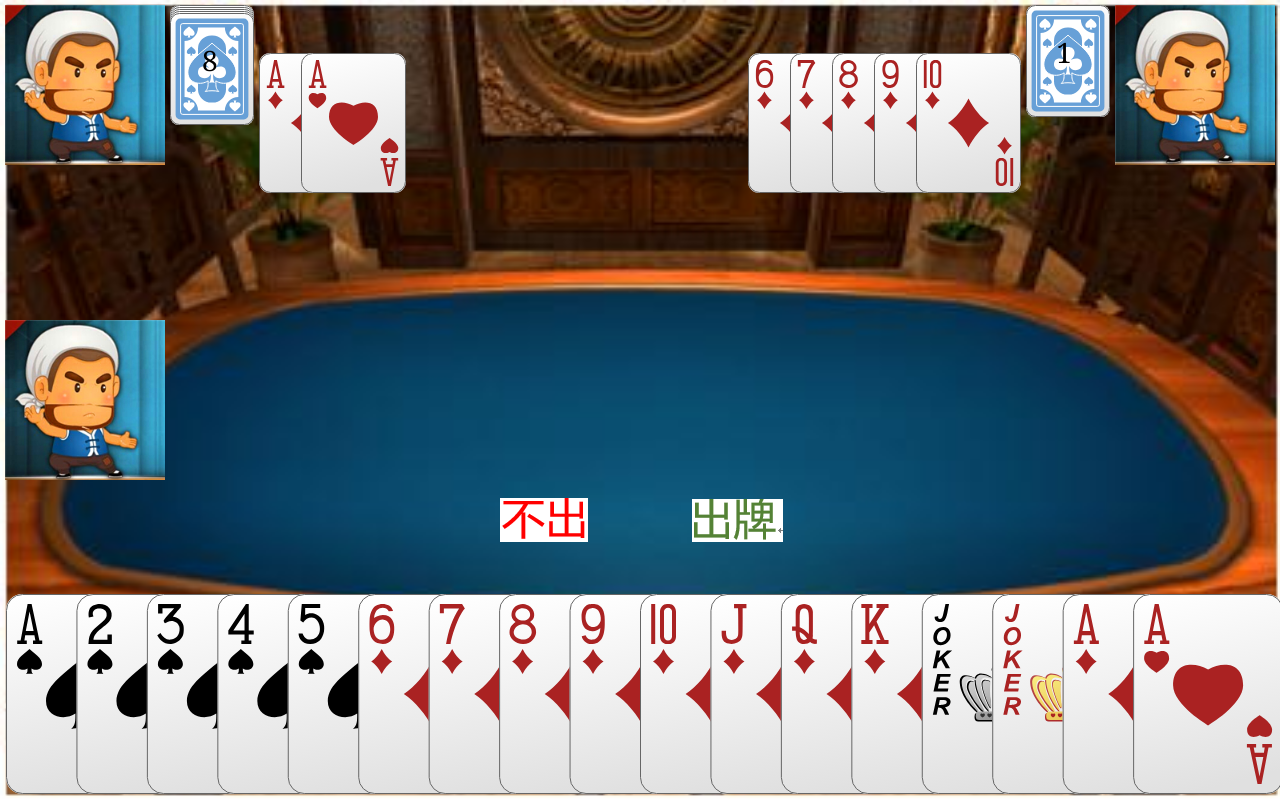
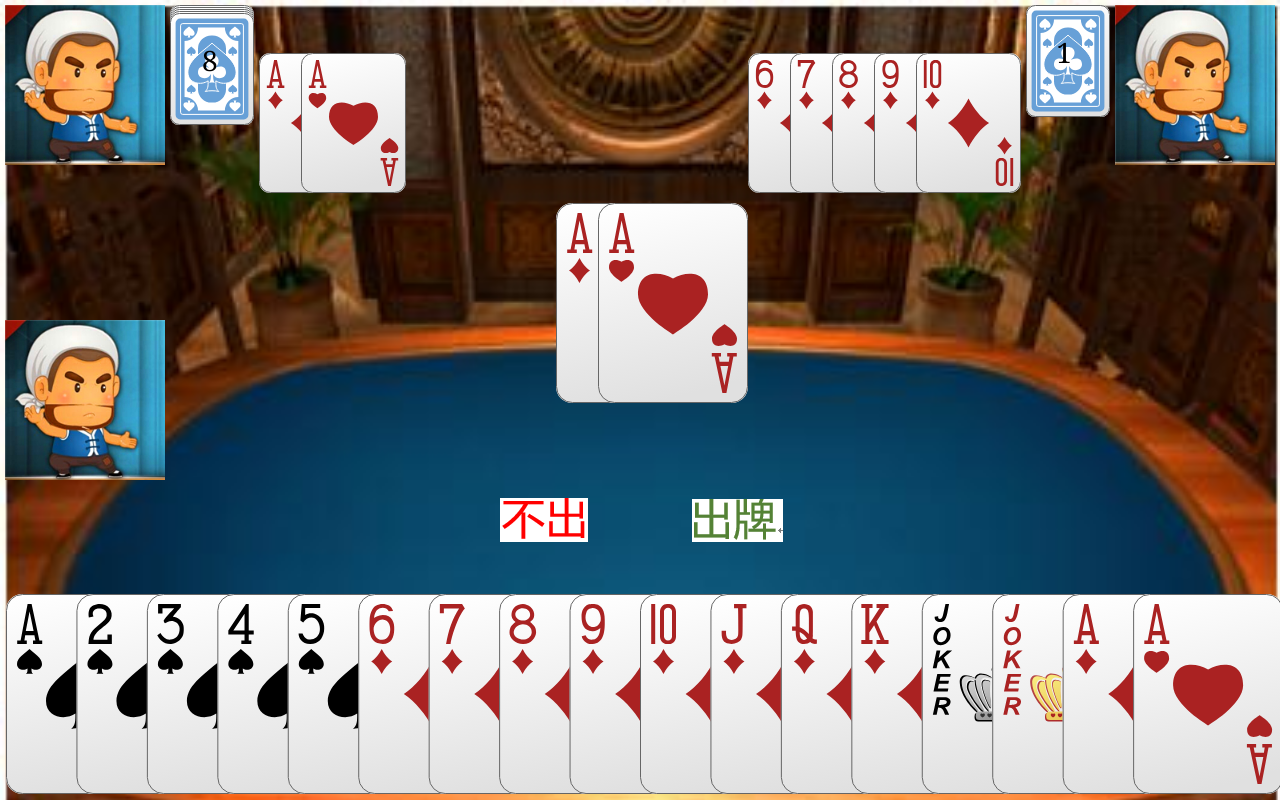
Before and after one commit to qice/pok, a website: page index.html in a window 1280 px wide. Drawn offline with nearby package versions, Linux system fonts and the light colour scheme.

Commit message:
界面++

```diff
--- a/index.html
+++ b/index.html
@@ -46,7 +46,7 @@
 			  }
 			}
 			*{ padding: 0; margin: 0; }
-			#desktop{ background: #000000 }
+			#desktop{ background: url('res/dt.png'); background-size: 100%; }
 		</style>
 	</head>
 
--- a/ov.js
+++ b/ov.js
@@ -15,7 +15,8 @@ var ov = {
 				['A', 'd'], ['A', 'h']
 			],
 			select: [],
-			out: []
+			out: [],
+			pp: [['A', 'd'], ['A', 'h']]
 		},
 		status: 0,
 		type: 0,	// 类型：1、地方 2、农民
--- a/v.js
+++ b/v.js
@@ -62,7 +62,7 @@ var v = {
 			var x = e.layerX;
 			var y = e.layerY;
 
-			if ( y >= that._y ) {
+			if ( y >= (that._y - that._s/4) ) {
 				var i = -1;
 
 				// 点牌区域
@@ -83,7 +83,7 @@ var v = {
 					if ( j > -1 ) {
 						that.poker_list.select.splice(j, 1);
 					}else{
-						if (!that.cpCheck(i) ) return;
+						//if (!that.cpCheck(i) ) return;
 
 						that.poker_list.select.push(i);
 					}
@@ -132,7 +132,7 @@ var v = {
 	reshow: function (){
 		this.canvas.clearRect(0,0, this._w, this._h);
 		// 显示 桌面
-		this.canvas.drawImage(this.img.dt.dom, 0, 0, this.canvas.canvas.width, this.canvas.canvas.height);
+		//this.canvas.drawImage(this.img.dt.dom, 0, 0, this.canvas.canvas.width, this.canvas.canvas.height);
 
 		this.p1();
 
@@ -167,6 +167,19 @@ var v = {
 		img.x = 5;
 		img.y = this.canvas.canvas.height/2 - img.dom.height/2;
 		this.canvas.drawImage(img.dom, img.x, img.y, img.dom.width, img.dom.height);
+
+		// 上次出的牌
+		var pp = ov.p.poker_list.pp;
+		var ph = img.dom.width*0.7;
+		var _ph = this._s * 0.7;
+		x = this._w/2 - pp.length*_ph*3/10;
+		y = img.dom.height + img.x - ph + _ph + 10;
+
+		for ( i in pp ) {
+			var poker = pp[i];
+			this.canvas.drawPokerCard(x, y, this._s, poker[1], poker[0]);
+			x += _ph*3/10;
+		}
 	},
 
 	showp1: function(){
@@ -264,6 +277,8 @@ var v = {
 	// 出牌操作
 	cp : function(){
 		if ( this.poker_list.select.length == 0 ) return;
+
+		//if ( !this.cpCheck() ) return;
 
 	},
 
```
